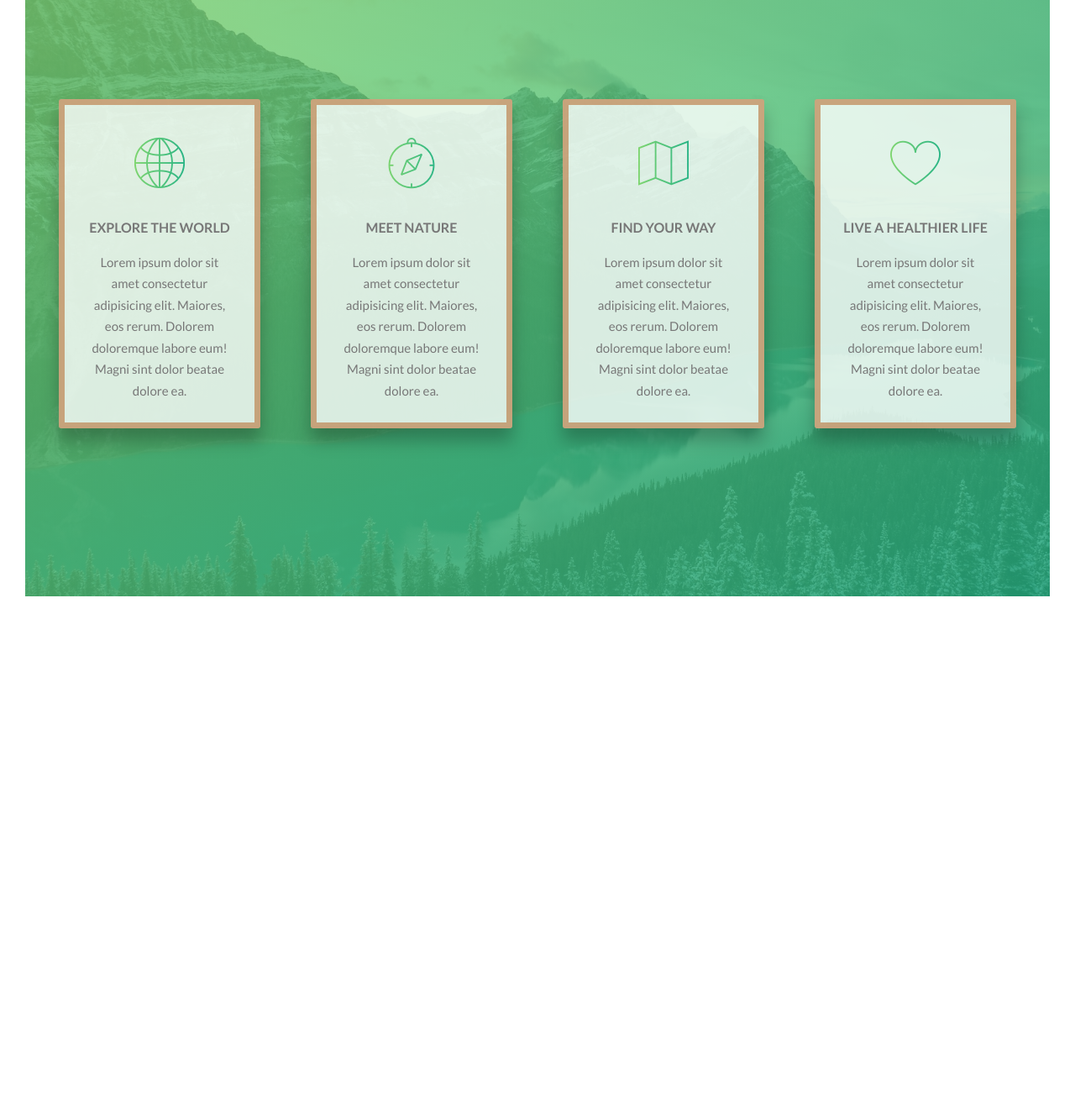
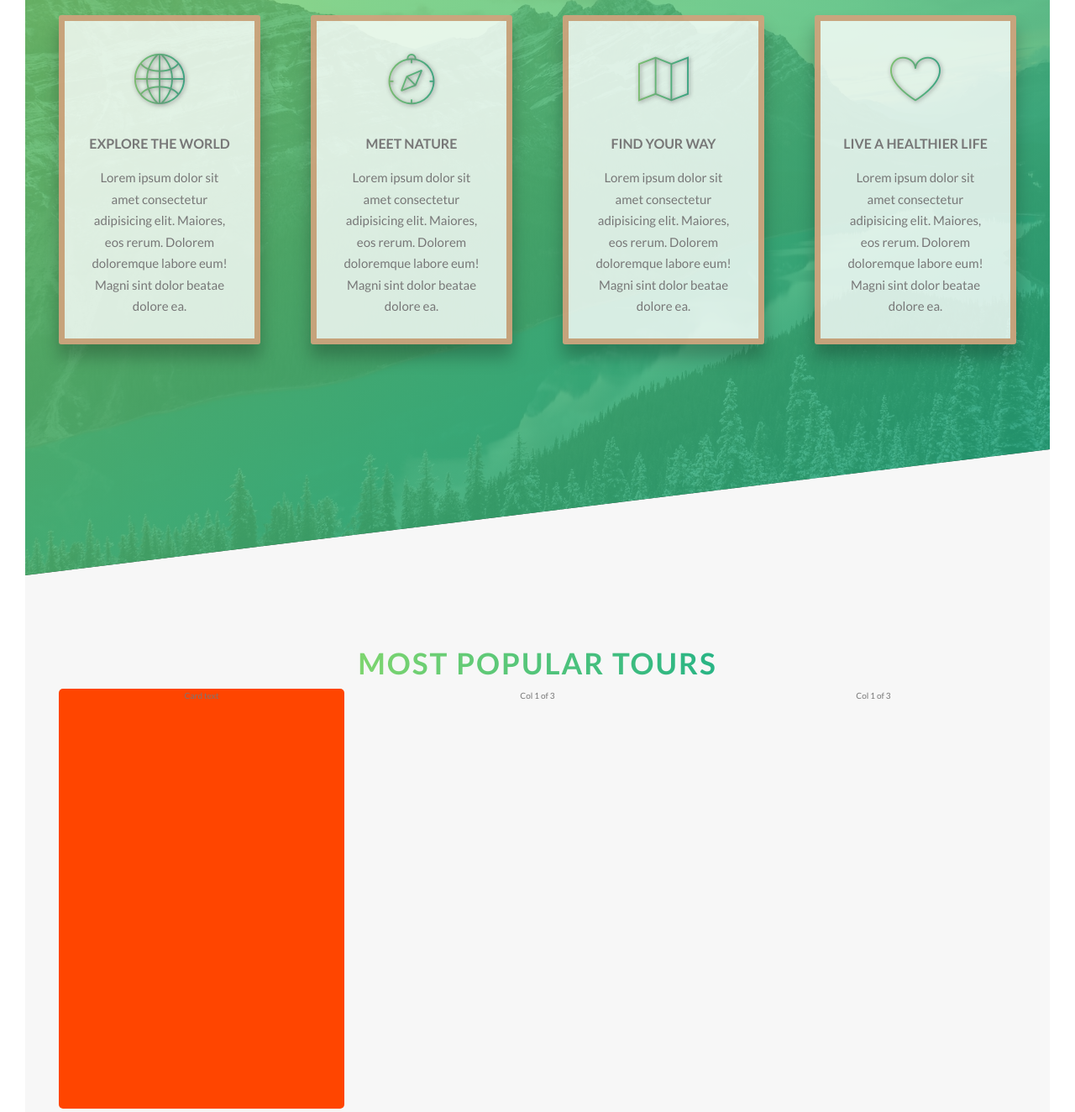
Before and after one commit to TylerCEdge/advanced-css-course, a website: page Natours/starter/index.html in a window 1280 px wide. Shown: the part 1720-3044 px from the top of the page at 84% size. Before the commit the page ends 2460 px from the top, so only its background shows below. Drawn offline with Linux system fonts and the light colour scheme.

Commit message:
finished up the features section.  Moving on to the tours section.  Card component will feature backface-visibility!

```diff
--- a/Natours/starter/index.html
+++ b/Natours/starter/index.html
@@ -138,6 +138,17 @@
           </div>
         </div>
       </section>
+
+      <section class="section-tours">
+        <div class="u-center-text u-margin-bottom-lg">
+          <h2 class="heading-secondary">Most popular tours</h2>
+          <div class="row">
+            <div class="col-1-of-3"><div class="card">Card text</div></div>
+            <div class="col-1-of-3">Col 1 of 3</div>
+            <div class="col-1-of-3">Col 1 of 3</div>
+          </div>
+        </div>
+      </section>
     </main>
 
     <!-- <section class="grid-test">
--- a/Natours/starter/sass/abstracts/_variables.scss
+++ b/Natours/starter/sass/abstracts/_variables.scss
@@ -9,7 +9,7 @@ $color-grey-dark: #777;
 $color-white: #fff;
 $color-black: #000;
 
-$color-brown: rgb(190, 132, 80);
+$color-brown: #be8450;
 
 // FONT
 $default-font-size: 1.6rem;
--- /dev/null
+++ b/Natours/starter/sass/components/_card.scss
@@ -0,0 +1,10 @@
+.card {
+  background-color: orangered;
+  height: 50rem;
+  border-radius: 0.5rem;
+  transition: all 0.8s;
+
+  &:hover {
+    transform: rotateY(180deg);
+  }
+}
--- a/Natours/starter/sass/components/_feature-box.scss
+++ b/Natours/starter/sass/components/_feature-box.scss
@@ -19,6 +19,7 @@
     );
     -webkit-background-clip: text;
     color: transparent;
+    text-shadow: 0.1rem 0.1rem 0.5rem rgba($color-grey-dark, 0.9);
   }
 
   &:hover {
--- a/Natours/starter/sass/main.scss
+++ b/Natours/starter/sass/main.scss
@@ -10,6 +10,7 @@
 @import 'components/button';
 @import 'components/composition';
 @import 'components/feature-box';
+@import 'components/card';
 
 @import 'layout/grid';
 @import 'layout/header';
--- a/Natours/starter/sass/pages/_home.scss
+++ b/Natours/starter/sass/pages/_home.scss
@@ -13,4 +13,16 @@
     ),
     url(../img/nat-4.jpg);
   background-size: cover;
+  transform: skewY(-7deg);
+  margin-top: -10rem;
+
+  & > * {
+    transform: skewY(7deg);
+  }
 }
+
+.section-tours {
+  background-color: $color-grey-light-1;
+  padding: 25rem 0 50rem 0;
+  margin-top: -10rem;
+}
```
Also changed, not shown: Natours/starter/css/style.css.
